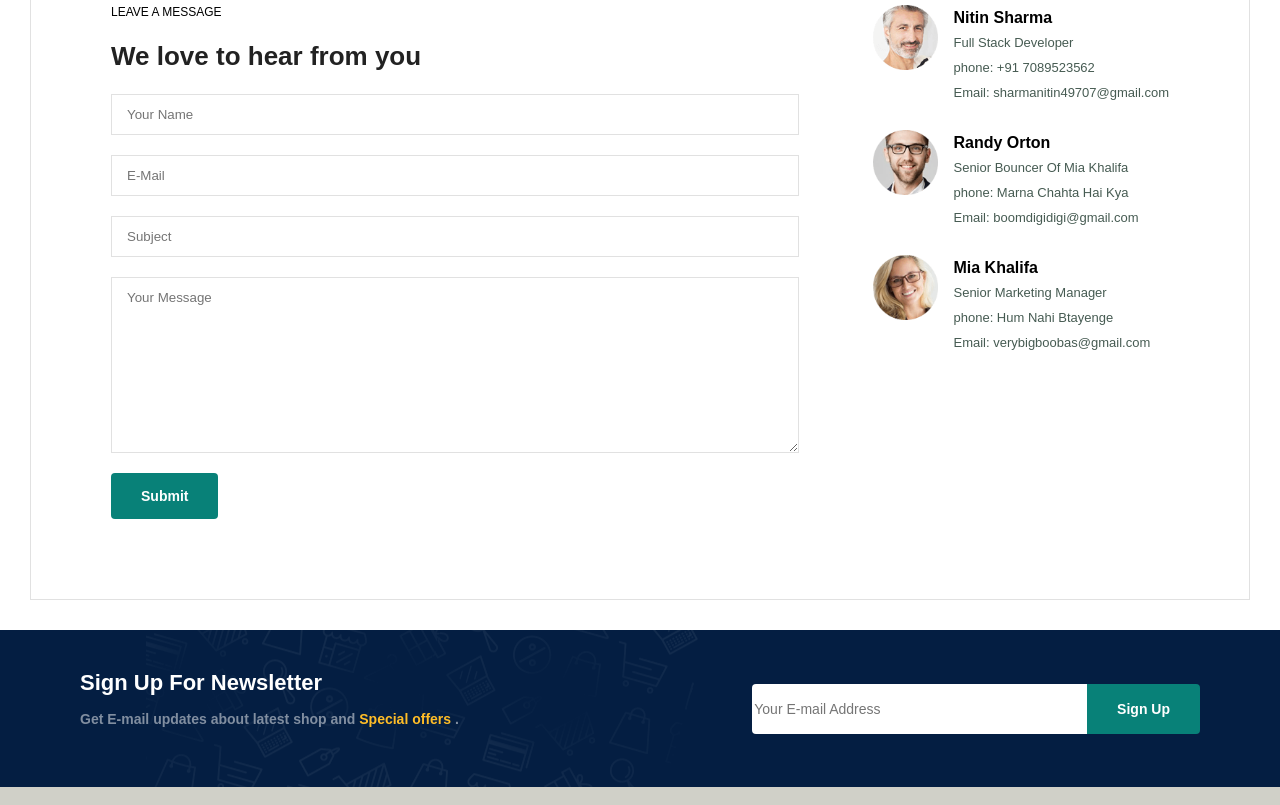
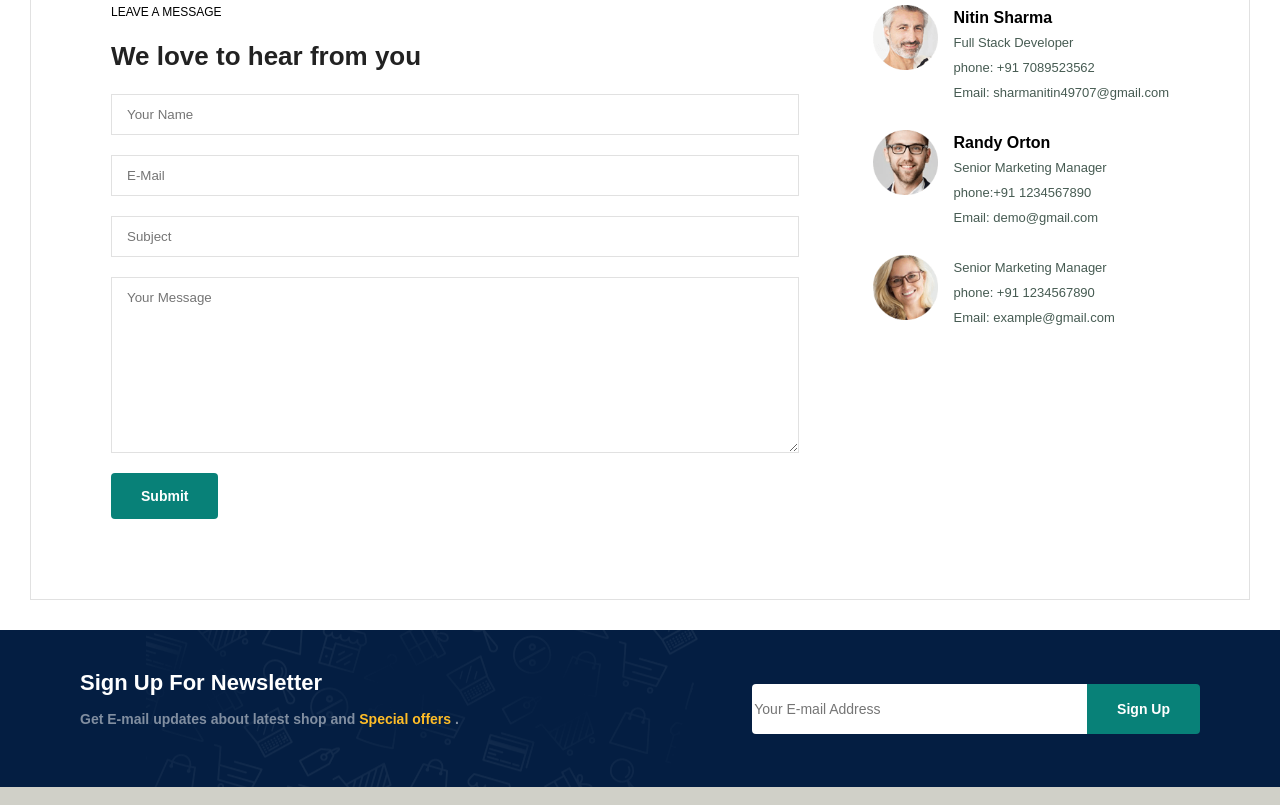
Before and after one commit to Nitin2506/E-Commerce-with-html-css-, a plain HTML site: page contact.html in a window 1280 px wide. Shown: the part 1020-1825 px from the top of the page. Drawn offline with Linux system fonts and the light colour scheme; a web font is replaced by a local one.

Commit message:
Update contact.html

```diff
--- a/contact.html
+++ b/contact.html
@@ -85,16 +85,16 @@
         <div>
             <img src="./img/people/2.png" alt="">
             <p>
-                <span>Randy Orton</span>Senior Bouncer Of Mia Khalifa<br>
-                phone: Marna Chahta Hai Kya <br>Email: boomdigidigi@gmail.com
+                <span>Randy Orton</span>Senior Marketing Manager<br>
+                phone:+91 1234567890<br>Email: demo@gmail.com
             </p>
         </div>
 
         <div>
             <img src="./img/people/3.png" alt="">
             <p>
-                <span>Mia Khalifa</span>Senior Marketing Manager<br>
-                phone: Hum Nahi Btayenge <br>Email: verybigboobas@gmail.com
+                <span></span>Senior Marketing Manager<br>
+                phone: +91 1234567890 <br>Email: example@gmail.com
             </p>
         </div>
 
```
